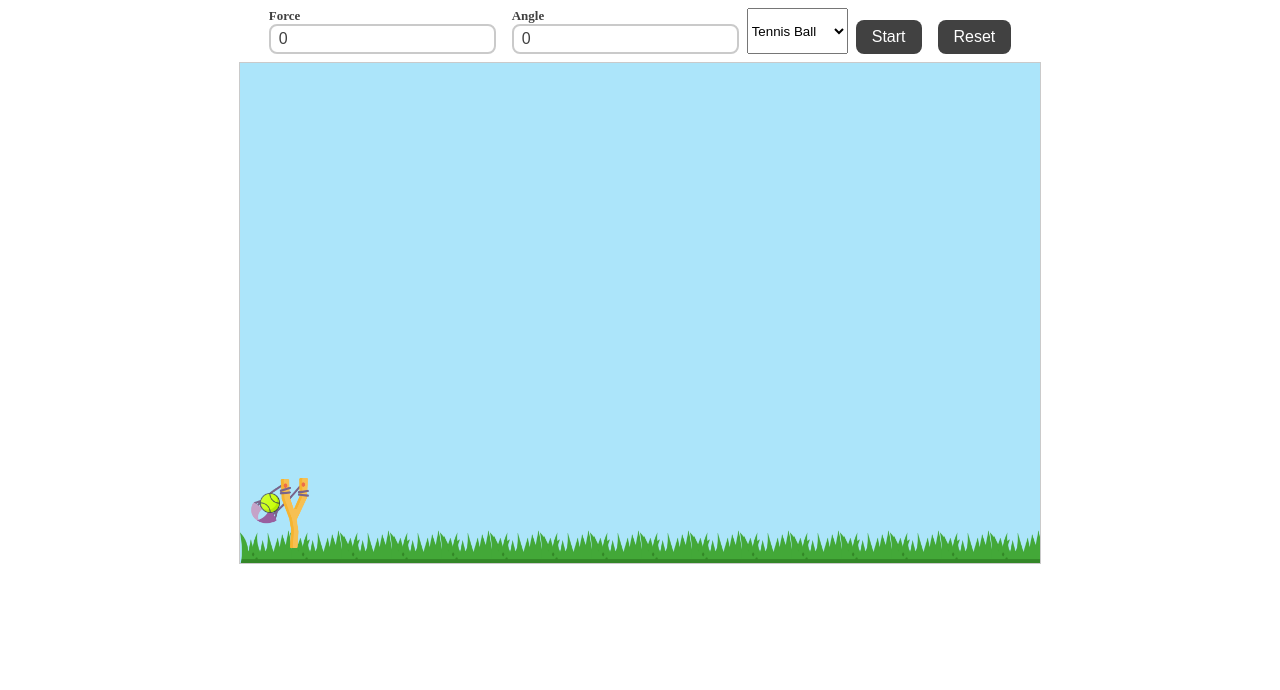
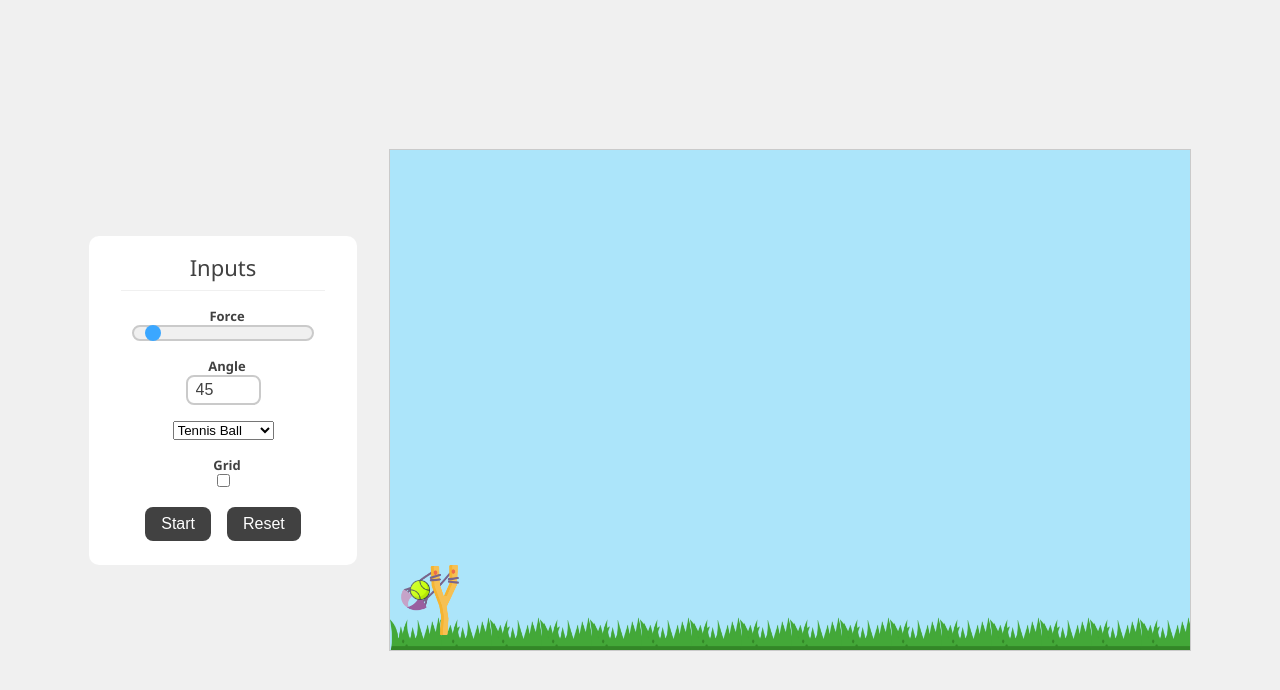
Before and after one commit to stranius/Projectile-Simulation, a plain HTML site: page index.html in a window 1280 px wide. Drawn offline with Linux system fonts and the light colour scheme.

Commit message:
Changed mass for each object to be easier to manage, added grid off/on checkbox, UI changes.

```diff
--- a/classes.js
+++ b/classes.js
@@ -7,6 +7,9 @@ class Game {
         this.size = { x: 800, y: 500 }
         this.components = []
         this.projectile_starting_pos = {x: 30, y: this.size.y - 70}
+        this.gridLine = new Image();
+        this.gridLine.src = "assets/gridLine.png";
+        this.gridOn = false;
     }
 
     init() {
@@ -43,7 +46,7 @@ class Game {
             // execute drawImage statements here
             projectile.draw();
         }, false);
-        projectile.mass = .0058;
+        projectile.mass = .58;
         projectile.size = { x: 20, y: 20 };
         projectile.image.src = "assets/tennis.png";
 
@@ -149,6 +152,19 @@ class Game {
         for (let i in this.components) {
             this.components[i].draw();
         }
+
+        // Draw the grid if it is on
+        let gridSize = 40;
+        let cols = this.canvas.width / gridSize;
+        let rows = this.canvas.height / gridSize
+        // console.log(cols, rows)
+        if(this.gridOn) {
+            for(let i = 0; i < cols; i++) {
+                for(let j = 0; j < rows; j++) {
+                    this.context.drawImage(this.gridLine, i * gridSize, j * gridSize, gridSize, gridSize);
+                }
+            }
+        }
     }
 }
 
--- a/index.html
+++ b/index.html
@@ -5,28 +5,33 @@
         <link rel="stylesheet" href="style.css">
     </head>
 
-    <body>
+    <body class="row">
         <script src="classes.js" type="text/javascript"></script>
         <script src="script.js" type="text/javascript"></script>
 
-        <div class="row" style="padding: 8px 16px;">
-            <div class="col">
-                <div class="inputLabel">Force</div>
-                <input id="force" type="number" value="0">
-            </div>
-            <div class="col">
-                <div class="inputLabel">Angle</div>
-                <input id="angle" type="number" value="0">
-            </div>
-            <select id="objectSelect">
+        <div class="inputs col">
+            <div class="inputsTitle">Inputs</div>
+            <div class="inputLabel">Force</div>
+            <input id="force" class="slider" type="range" min=".01" max="50" value="1" style="margin-bottom: 16px;">
+            <div class="inputLabel">Angle</div>
+            <input id="angle" type="number" min="0" max="90" value="45" style="margin-bottom: 16px;">
+
+            <select id="objectSelect" style="margin-bottom: 16px;">
                 <option value="Marshmallow">Marshmallow</option>
                 <option value="Tennis Ball" selected>Tennis Ball</option>
                 <option value="Basketball">Basketball</option>
                 <option value="Bowling Ball">Bowling Ball</option>
             </select>
-            <button id="startBtn">Start</button>
-            <button id="resetBtn">Reset</button>
+
+            <div class="inputLabel">Grid</div>
+            <input id="gridOn" type="checkbox">
+
+            <div class="row" style="padding: 8px 16px;">
+                <button id="startBtn">Start</button>
+                <button id="resetBtn">Reset</button>
+            </div>
         </div>
-        <canvas id="simulationCanvas" height="500" width="800"></canvas>
+
+        <canvas id="simulationCanvas" height="500" width="800" style="margin-left: 32px;"></canvas>
     </body>
 </html>
--- a/script.js
+++ b/script.js
@@ -9,6 +9,7 @@ window.onload = () => {
     let start = document.getElementById("startBtn");
     let reset = document.getElementById("resetBtn");
     let objectSelect = document.getElementById("objectSelect");
+    let gridOn = document.getElementById("gridOn");
 
     objectSelect.addEventListener("change", function() {
         let objectSelect = document.getElementById("objectSelect");
@@ -19,12 +20,12 @@ window.onload = () => {
         }, false);
         switch (objectSelect.value) {
             case "Marshmallow":
-                game.projectile.mass = .0007;
+                game.projectile.mass = .28;
                 game.projectile.size = {x: 15, y: 15};
                 game.projectile.image.src = "assets/marshmallow.svg";
                 break;
             case "Tennis Ball":
-                game.projectile.mass = .0058;
+                game.projectile.mass = .58;
                 game.projectile.size = { x: 20, y: 20 };
                 game.projectile.image.src = "assets/tennis.png";
                 break;
@@ -41,6 +42,12 @@ window.onload = () => {
         }
         game.draw();
     })
+
+    gridOn.onchange = function() {
+        let gridOn = document.getElementById("gridOn");
+        console.log(gridOn.checked)
+        game.gridOn = gridOn.checked;
+    }
 
 
     start.onclick = function() {
--- a/style.css
+++ b/style.css
@@ -1,9 +1,16 @@
+html {
+    color: #414141;
+    font-family: 'Segoe UI', Tahoma, Geneva, Verdana, sans-serif;
+}
+
 body {
     align-items: center;
     align-content: center;
+    background: #f0f0f0;
     display: flex;
     flex-direction: column;
     height: 100vh;
+    justify-content: center;
     margin: 0;
     width: 100vw;
 }
@@ -70,3 +77,51 @@ button:focus {
     font-weight: 700;
     margin-left: 8px;
 }
+
+.inputs {
+    align-items: center;
+    background: #ffffff;
+    border-radius: 10px;
+    justify-content: center;
+    min-width: 200px;
+    padding: 16px 32px;
+}
+
+.inputsTitle {
+    border-bottom: 1px solid #f0f0f0;
+    color: #414141;
+    font-size: 22px;
+    font-weight: 300;
+    margin-bottom: 16px;
+    padding-bottom: 8px;
+    text-align: center;
+    width: 100%;
+}
+
+.slider {
+    background: #f0f0f0;
+    border-radius: 10px;
+    height: 4px;
+    outline: none;
+    width: 80%;
+    -webkit-appearance: none;
+}
+
+.slider::-webkit-slider-thumb {
+    appearance: none;
+    background: #3ba7ff;
+    border-radius: 20px;
+    cursor: pointer;
+    height: 16px;
+    width: 16px;
+    -webkit-appearance: none;
+}
+
+.slider::-moz-range-thumb {
+    appearance: none;
+    background: #3ba7ff;
+    border-radius: 20px;
+    cursor: pointer;
+    height: 16px;
+    width: 16px;
+}
```
Also changed, not shown: assets/gridLine.png (added).
